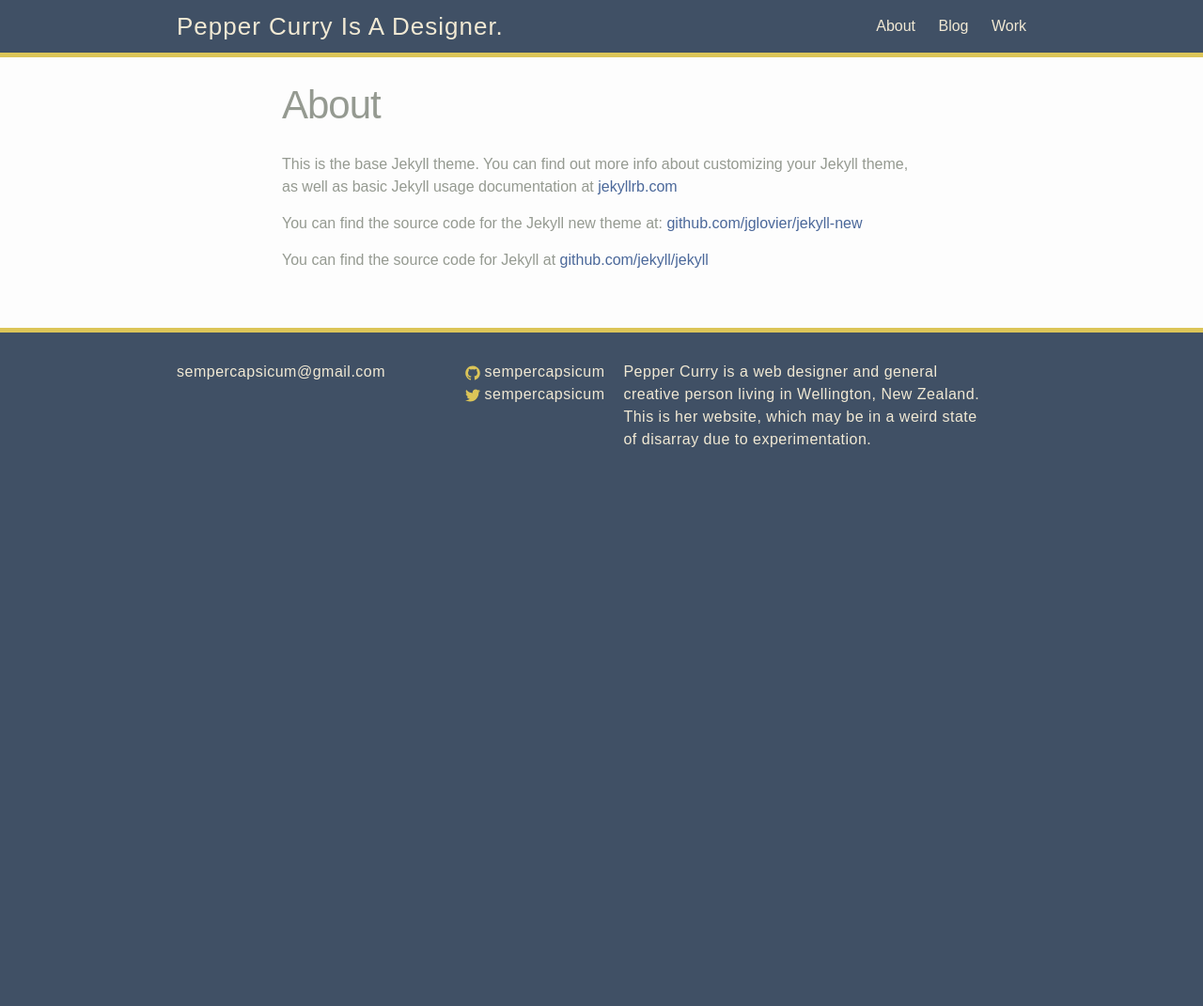
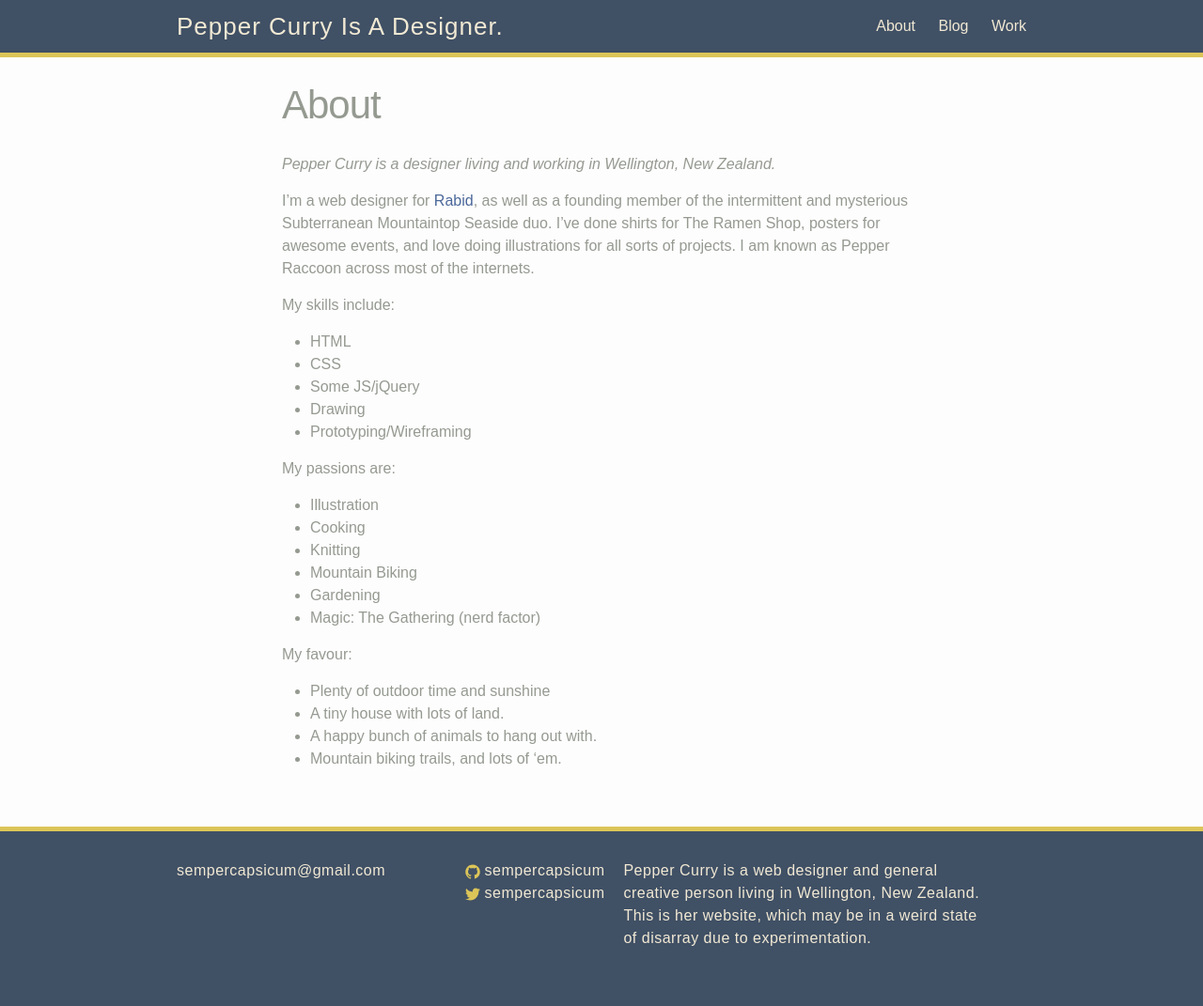
Before and after one commit to sempercapsicum/sempercapsicum.github.io, a Jekyll site: the page built from about.md, in a window 1280 px wide. Shown: the whole page at 94% size. Built offline with Jekyll 4.4.1, drawn with Linux system fonts in a browser that asks for light colours; nearby versions of some CDN libraries; before the commit the page ends 900 px from its top, so only the background shows below that.

Commit message:
updated about, and postponed the rest.

```diff
--- a/about.md
+++ b/about.md
@@ -4,8 +4,30 @@ title: About
 permalink: /about/
 ---
 
-This is the base Jekyll theme. You can find out more info about customizing your Jekyll theme, as well as basic Jekyll usage documentation at [jekyllrb.com](http://jekyllrb.com/)
+_Pepper Curry is a designer living and working in Wellington, New Zealand._
 
-You can find the source code for the Jekyll new theme at: [github.com/jglovier/jekyll-new](https://github.com/jglovier/jekyll-new)
+I'm a web designer for [Rabid](http://www.rabid.co.nz), as well as a founding member of the intermittent and mysterious Subterranean Mountaintop Seaside duo. I've done shirts for The Ramen Shop, posters for awesome events, and love doing illustrations for all sorts of projects. I am known as Pepper Raccoon across most of the internets.
 
-You can find the source code for Jekyll at [github.com/jekyll/jekyll](https://github.com/jekyll/jekyll)
+My skills include:
+
+  + HTML
+  + CSS
+  + Some JS/jQuery
+  + Drawing
+  + Prototyping/Wireframing
+
+My passions are:
+
+  + Illustration
+  + Cooking
+  + Knitting
+  + Mountain Biking
+  + Gardening
+  + Magic: The Gathering (nerd factor)
+
+My favour:
+
+  + Plenty of outdoor time and sunshine
+  + A tiny house with lots of land.
+  + A happy bunch of animals to hang out with.
+  + Mountain biking trails, and lots of 'em.
```
Also changed, not shown: work.md (+1 -1 lines).
